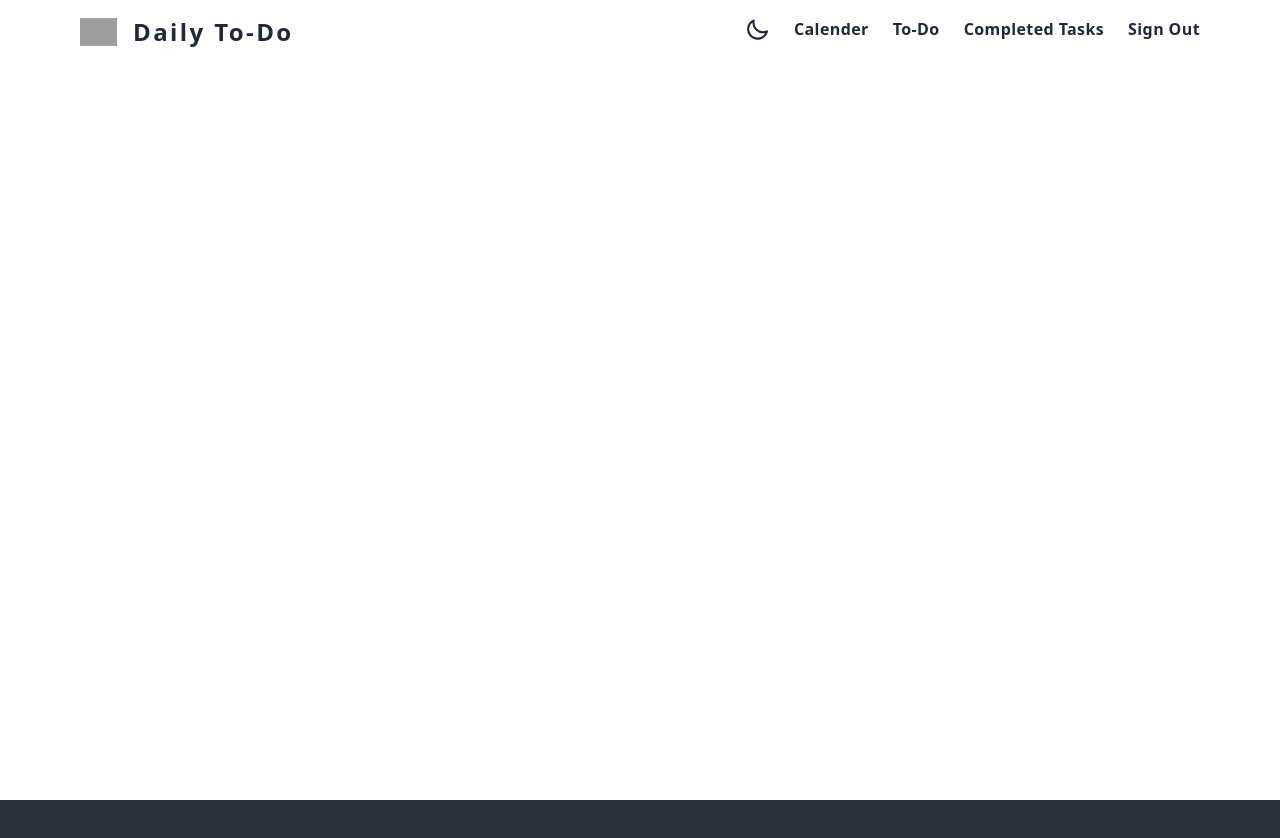
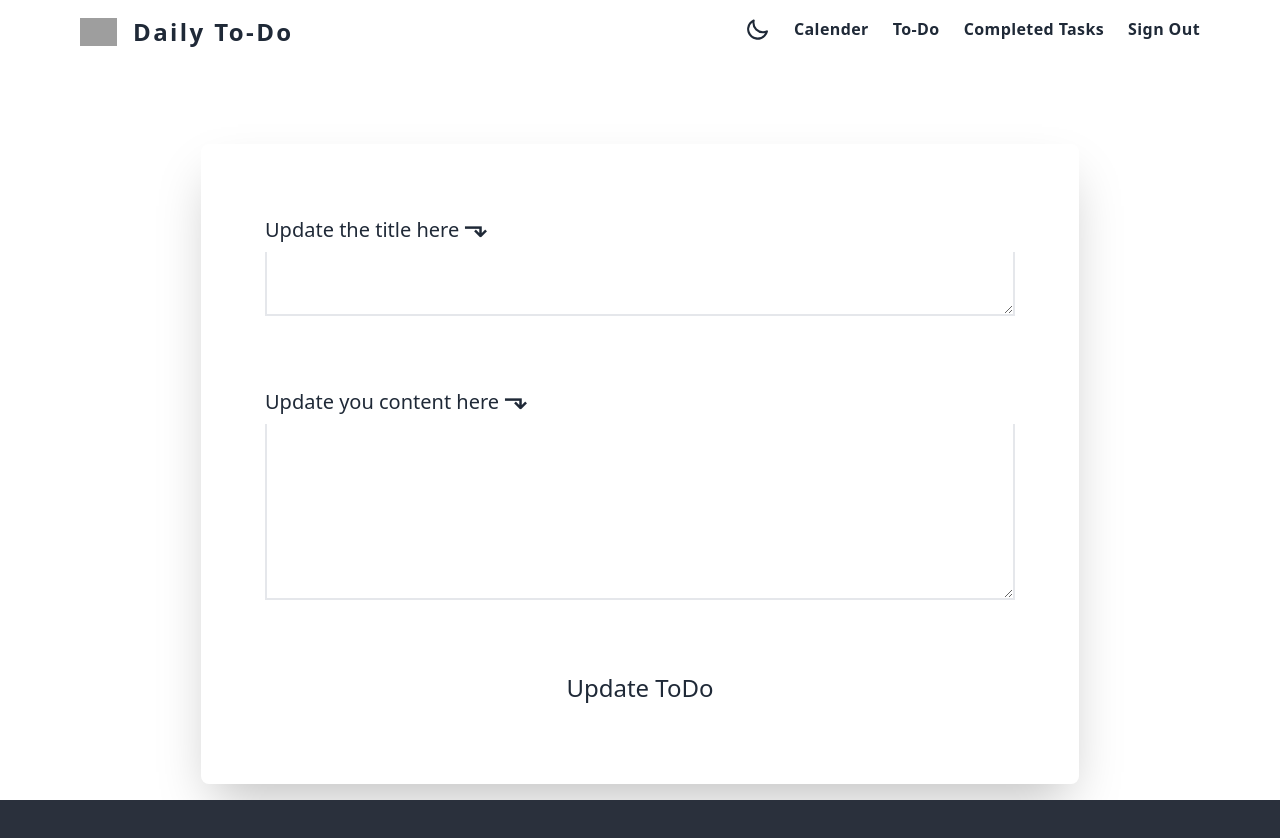
Before and after one commit to neyaznafiz/Task-management-Cient-side, a React (Create React App) app: page /to-do/1 in a window 1280 px wide. Shown: the top 838 px of the page. Built offline with nearby package versions, Linux system fonts and the light colour scheme; no server answers; sample sign-in values are in the browser's storage; grey boxes are pictures that could not be loaded.

Commit message:
edit todo method added and useToken hook created

```diff
--- a/src/App.js
+++ b/src/App.js
@@ -12,6 +12,7 @@ import 'react-toastify/dist/ReactToastify.css';
 import useLoading from "./Hooks/useLoading";
 import Loading from "./Components/Shared/Loading";
 import style from './Style/style.css'
+import UpdateToDo from "./Pages/ToDo/UpdateToDo";
 
 function App() {
 
@@ -31,6 +32,7 @@ function App() {
                 {/* <Route path="/" element={<Calender></Calender>}></Route> */}
                 <Route path="/" element={<Calender></Calender>}></Route>
                 <Route path="/to-do" element={<ToDo></ToDo>}></Route>
+                <Route path="/to-do/:ID" element={<UpdateToDo></UpdateToDo>}></Route>
                 <Route path="/completed-tasks" element={<CompletedTasks></CompletedTasks>}></Route>
               </Route>
               <Route path="/signin" element={<SignIn></SignIn>}></Route>
--- /dev/null
+++ b/src/Hooks/useToken.js
@@ -0,0 +1,31 @@
+const { useState, useEffect } = require("react")
+
+const useToken = user => {
+    const [token, setToken] = useState('')
+
+    useEffect(() => {
+        // console.log('data inside useer', user);
+        const email = user?.user?.email;
+        const currentUser = { email: email };
+        if (email) {
+            fetch(`http://localhost:5000/user/${email}`, {
+                method: 'PUT',
+                headers: {
+                    'content-type': 'application/json'
+                },
+                body: JSON.stringify(currentUser)
+            })
+                .then(res => res.json())
+                .then(data => {
+                    console.log('data inside useToken', data);
+                    const accessToken = data.token;
+                    localStorage.setItem('accessToken', accessToken);
+                    setToken(accessToken)
+                })
+        }
+
+    }, [user]);
+    return [token]
+}
+
+export default useToken
--- a/src/Pages/ToDo/DisplayToDO.js
+++ b/src/Pages/ToDo/DisplayToDO.js
@@ -1,26 +1,42 @@
 import React from 'react'
+import { FaRegEdit, FaCheck } from 'react-icons/fa';
+import { useNavigate } from 'react-router-dom';
+
 
 function DisplayToDo({ todo }) {
 
-    const { date, title, content } = todo
+    const {_id, date, title, content } = todo
+
+    const navigate = useNavigate()
+    const navigateToUpdate = id => {
+        navigate(`${_id}`)
+    }
 
     return (
         <div className=''>
-            {/* <div className=''>
-                <p>{date}</p>
-                <p>{title}</p>
-                <p>{content}</p>
-            </div> */}
 
             <div className='border-2 lg:border-4 md:border-4  rounded-xl lg:w-[900px] md:w-[700px] p-6'>
-                <p className='font-bold tracking-wider text-lg pb-5'>{date}</p>
+
+                <div className='flex justify-between'>
+                    <p className='font-bold tracking-wider text-lg pb-5'>{date}</p>
+                    <p onClick={()=> navigateToUpdate(_id)} className='flex gap-x-2 text-md hover:scale-110'><FaRegEdit className='text-2xl' /></p>
+                </div>
                 <div className='pl-7 mb-3'>
-                    <h1  className='text-xl md:text-2xl font-semibold hover:text-[#05a962]'>{title}</h1>
+                    <h1 className='text-xl md:text-2xl font-semibold'>{title}</h1>
                     <p className=''>{content}</p>
                 </div>
+
+                <div className='pl-7 py-2 mt-8 flex gap-x-5'>
+                    <div class="form-control">
+                        <label class="label cursor-pointer">
+                            <input type="checkbox" checked="checked" class="checkbox" />
+                        </label>
+                    </div>
                 </div>
+
             </div>
-            )
+        </div>
+    )
 }
 
-            export default DisplayToDo
+export default DisplayToDo
--- /dev/null
+++ b/src/Pages/ToDo/UpdateToDo.js
@@ -0,0 +1,104 @@
+import axios from 'axios'
+import React, { useEffect, useState } from 'react'
+import { useForm } from 'react-hook-form'
+import { useParams } from 'react-router-dom'
+import { toast } from 'react-toastify'
+
+function UpdateToDo() {
+
+    const { register, formState: { errors }, handleSubmit, reset } = useForm()
+
+    const { ID } = useParams()
+    const [singleToDo, setSingleToDo] = useState({})
+    const { title, content } = singleToDo
+
+    useEffect(() => {
+
+        axios.get(`http://localhost:5000/todo-by-id/${ID}`)
+            .then(res => {
+                const { data } = res
+                setSingleToDo(data)
+            })
+    }, [ID])
+
+
+    const handleUpdateToDo = data => {
+
+        const toDoInputForUpdate = {
+            title: data.title,
+            content: data.content
+        }
+
+        // axios.put('http://localhost:5000/update-todo', toDoInputForUpdate)
+        //     .then(res => {
+        //         const { data } = res
+        //         if (data?.insertedId) {
+        //             toast.success('Your To-Do updated successfully.')
+        //             reset()
+        //         }
+        //         else {
+        //             toast.error('Faild to update your To-Do. Please try again.')
+        //         }
+        //     })
+
+        fetch('http://localhost:5000/update-todo', {
+            method: 'PUT',
+            headers: {
+                'content-type': 'application/json'
+            },
+            body: JSON.stringify(toDoInputForUpdate)
+        })
+            .then(res => res.json())
+            .then(data=>{
+                toast.success('Your To-Do updated successfully.')
+            })
+    }
+
+    return (
+        <div>
+            <div>
+                <div className='md:flex lg:flex justify-center'>
+
+                    <form onSubmit={handleSubmit(handleUpdateToDo)} className=' shadow-2xl rounded-3xl rounded-lg md:m-20 lg:m-20 m-4 p-7 md:p-16'>
+
+
+                        <div className='w-full grid justify-center mb-4'>
+                            <label className="flex items-end bg-inherit text-xl mb-2">Update the title here <span className='text-3xl pl-1'>⬎</span></label>
+                            <div className='flex justify-center'>
+                                <textarea type="text"
+                                    className="bg-transparent w-[300px] md:w-[750px] h-16 border-r-[2.5px] border-l-[2.5px] border-b-[2.5px]  rounded-none outline-none p-3 text-2xl"
+                                    {...register("title", {
+                                        required: {
+                                            value: true,
+                                            message: 'Please add a title.'
+                                        }
+                                    })} />
+                            </div>
+                        </div>
+
+                        <div className='w-full grid justify-center my-5 md:my-16'>
+                            <label className="flex items-end bg-inherit text-xl mb-2 " >Update you content here <span className='text-3xl pl-1'>⬎</span></label>
+                            <div className='flex justify-center'>
+                                <textarea type="text"
+                                    className="bg-transparent w-[300px] md:w-[750px] h-44 border-r-[2.5px] border-l-[2.5px]  border-b-[2.5px] rounded-none outline-none p-6 text-xl"
+                                    {...register("content", {
+                                        required: {
+                                            value: true,
+                                            message: 'Please add you content.'
+                                        }
+                                    })} />
+                            </div>
+                        </div>
+
+                        <div className="flex justify-center mb-5 md:my-2 mb-lg-2">
+                            <button className='text-2xl bg-base-100 rounded-lg hover:bg-gray-500 p-2 hover:text-white'>Update ToDo</button>
+                        </div>
+
+                    </form>
+                </div>
+            </div>
+        </div>
+    )
+}
+
+export default UpdateToDo
```
